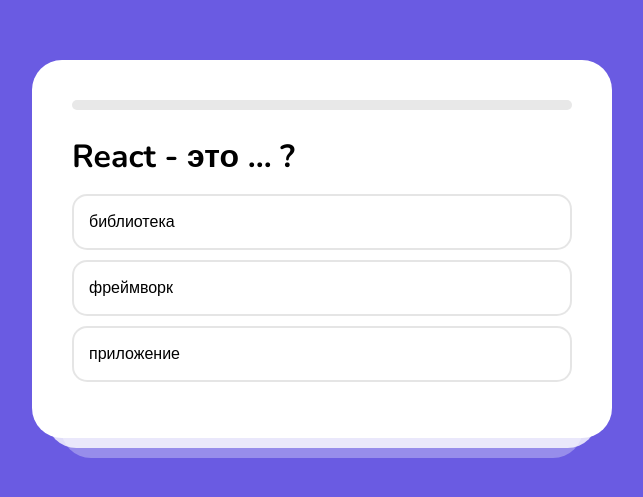
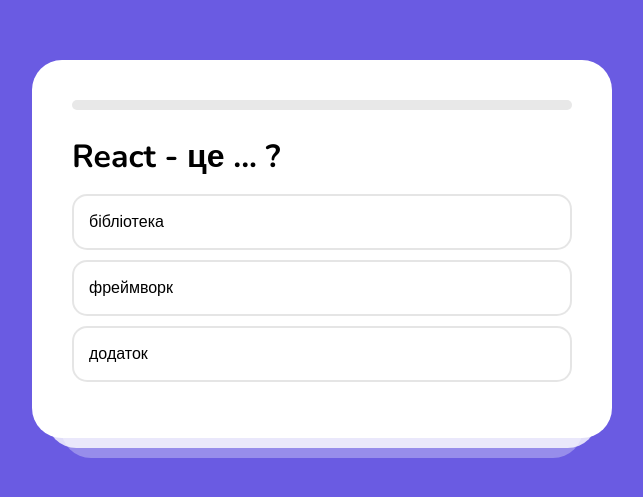
Before and after one commit to fens7/React-Pet, a React (Create React App) app: page / in a window 1280 px wide. Shown: the part 151-648 px from the top of the page, without its empty margins (318-961 px from the left). Built offline with nearby package versions, Linux system fonts and the light colour scheme.

Commit message:
initial commit

```diff
--- a/src/App.js
+++ b/src/App.js
@@ -3,25 +3,25 @@
 
 const questions = [
     {
-        title: 'React - это ... ?',
-        variants: ['библиотека', 'фреймворк', 'приложение'],
+        title: 'React - це ... ?',
+        variants: ['бібліотека', 'фреймворк', 'додаток'],
         correct: 0,
     },
     {
-        title: 'Компонент - это ... ',
+        title: 'Компонент - це ... ',
         variants: [
-            'приложение',
-            'часть приложения или страницы',
-            'то, что я не знаю что такое',
+            'додаток',
+            'частина додатку або сторінки',
+            'те, чого я не знаю',
         ],
         correct: 1,
     },
     {
-        title: 'Что такое JSX?',
+        title: 'Що таке JSX?',
         variants: [
-            'Это простой HTML',
-            'Это функция',
-            'Это тот же HTML, но с возможностью выполнять JS-код',
+            'Це звичайний HTML',
+            'Це функція',
+            'Це HTML, але з можливістю виконувати JS-код',
         ],
         correct: 2,
     },
```
